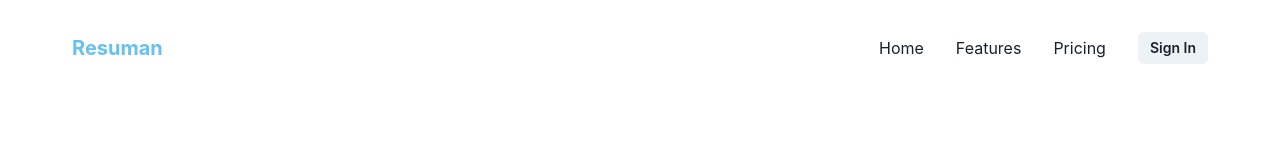
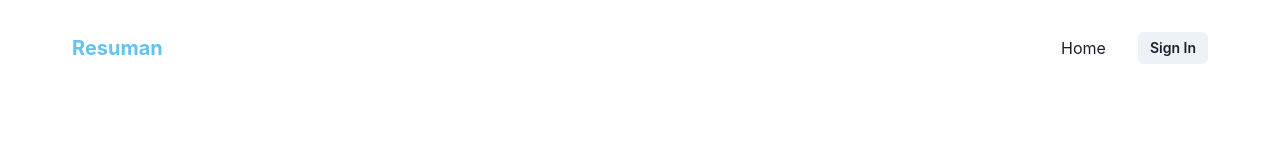
Before and after one commit to GeorgeShao/resuman.work, a React (Create React App) app: page / in a window 1280 px wide. Shown: the top 160 px of the page. Built offline with nearby package versions, Linux system fonts and the light colour scheme; what @aws-amplify/ui-react, aws-amplify would draw is missing.

Commit message:
🧹 Removed unnecessary header elements

```diff
--- a/src/components/sections/DashboardHeader.js
+++ b/src/components/sections/DashboardHeader.js
@@ -67,22 +67,6 @@ const DashboardHeader = (props) => {
           >
             Home
           </MenuItems>
-          <MenuItems
-            to="/features"
-            _hover={{
-              color: "brand.dark",
-            }}
-          >
-            Features
-          </MenuItems>
-          <MenuItems
-            to="/pricing"
-            _hover={{
-              color: "brand.dark",
-            }}
-          >
-            Pricing
-          </MenuItems>
           <MenuItems isLast>
             <Button
               onClick={signOut}
--- a/src/components/sections/Header.js
+++ b/src/components/sections/Header.js
@@ -59,7 +59,7 @@ const Header = (props) => {
           >
             Home
           </MenuItems>
-          <MenuItems
+          {/* <MenuItems
             to="/features"
             _hover={{
               color: "brand.dark",
@@ -74,7 +74,7 @@ const Header = (props) => {
             }}
           >
             Pricing
-          </MenuItems>
+          </MenuItems> */}
           <MenuItems to="/dashboard" isLast>
             <Button
               size="sm"
```
Also changed, not shown: 1 other file (tests, documents, lock files or other folders).
